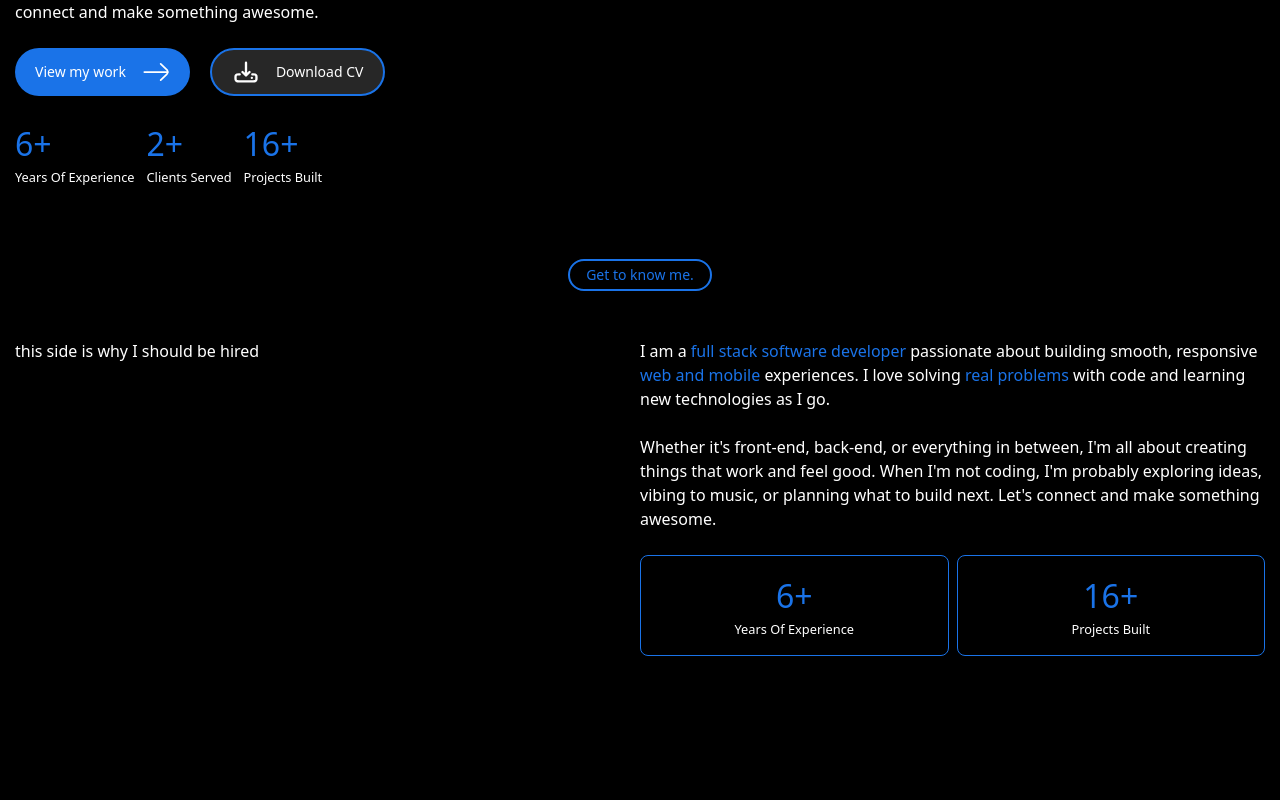
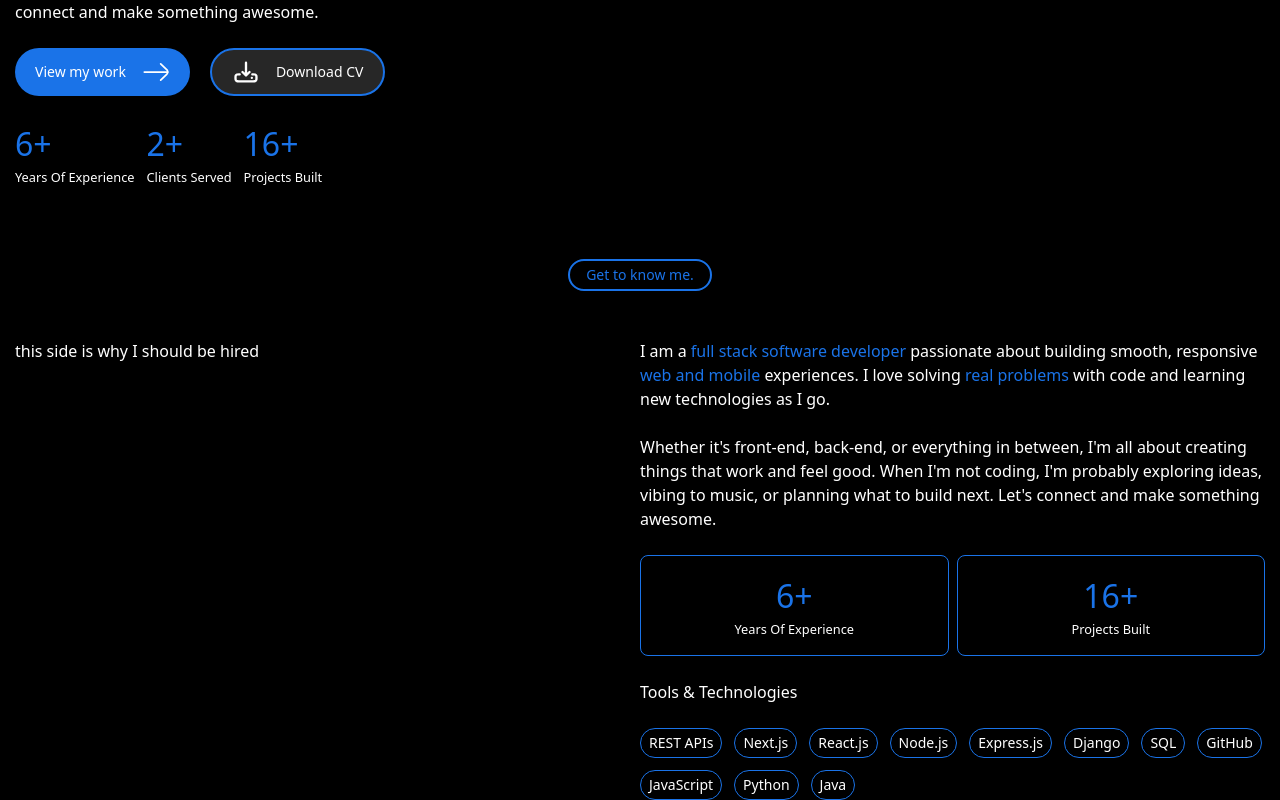
Before and after one commit to DevMahlatsi/DevMahlatsi, a React (Vite) app: page / in a window 1280 px wide. Shown: the part 472-1272 px from the top of the page. Before the commit the page ends 1136 px from the top, so only its background shows below. Built offline with nearby package versions, Linux system fonts and the light colour scheme.

Commit message:
Optimization

```diff
--- a/src/Components/About/About.tsx
+++ b/src/Components/About/About.tsx
@@ -1,6 +1,5 @@
-import AboutProjectsShipped from "../Indicators/Projects Shipped/AboutProjectsShipped/AboutProjectsShipped";
-import AboutYearsExperience from "../Indicators/Years Of Experience/About/AboutYearsExperience";
-import HeroYearOfExperience from "../Indicators/Years Of Experience/Hero/HeroYearsExperience";
+import AboutStats from "../Indicators/About-Stats/AboutStats";
+import ToolsAndTechnologies from "../Indicators/Tools and Technologies/ToolsAndTechnologies";
 
 export default function About(){
   return(
@@ -18,10 +17,10 @@ export default function About(){
             </p>
           </div>
           <br />
-          <div className="grid grid-cols-2 gap-2">
-            <AboutYearsExperience/>
-            <AboutProjectsShipped/>
-            <div></div>
+            <AboutStats/>
+          <br />
+          <div>
+            <ToolsAndTechnologies/>
           </div>
         </div>
       </div>
--- /dev/null
+++ b/src/Components/Indicators/About-Stats/AboutStats.tsx
@@ -0,0 +1,13 @@
+import AboutProjectsShipped from "../Projects Shipped/AboutProjectsShipped/AboutProjectsShipped";
+import AboutYearsExperience from "../Years Of Experience/About/AboutYearsExperience";
+
+export default function AboutStats(){
+  return(
+    <>
+      <div className="grid grid-cols-2 gap-2">
+        <AboutYearsExperience/>
+        <AboutProjectsShipped/>
+      </div>
+    </>
+  )
+}
--- /dev/null
+++ b/src/Components/Indicators/Tools and Technologies/ToolsAndTechnologies.tsx
@@ -0,0 +1,29 @@
+import { techToolsData } from "../../../Data/devmahlatsi.data";
+
+export default function ToolsAndTechnologies(){
+  return(
+    <>
+
+      <div>
+        <div>
+          <h1>
+            Tools & Technologies
+          </h1>
+          <br/>
+        </div>
+        <div>
+          <ul className="flex flex-wrap gap-3 ">
+            {techToolsData.map((tool) => {
+              return(
+                <li className="text-sm p-1 px-2 border border-[#1a73e8] rounded-4xl tech-edit">
+
+                  {tool.title}
+                </li>
+              )
+            })}
+          </ul>
+        </div>
+      </div>
+    </>
+  )
+}
--- a/src/Data/devmahlatsi.data.ts
+++ b/src/Data/devmahlatsi.data.ts
@@ -1,3 +1,51 @@
+export const techToolsData = [
+  {
+    id: 1,
+    title: "REST APIs",
+  },
+  {
+    id: 2,
+    title: "Next.js",
+  },
+  {
+    id: 3,
+    title: "React.js",
+  },
+  {
+    id: 4,
+    title: "Node.js",
+  },
+  {
+    id: 5,
+    title: "Express.js",
+  },
+  {
+    id: 6,
+    title: "Django",
+  },
+  {
+    id: 7,
+    title: "SQL",
+  },
+  {
+    id: 8,
+    title: "GitHub",
+  },
+  {
+    id: 9,
+    title: "JavaScript",
+  },
+  {
+    id: 10,
+    title: "Python",
+  },
+  {
+    id: 11,
+    title: "Java",
+  },
+];
+
+
 export const menuData = [
   {
     id:1,
```
